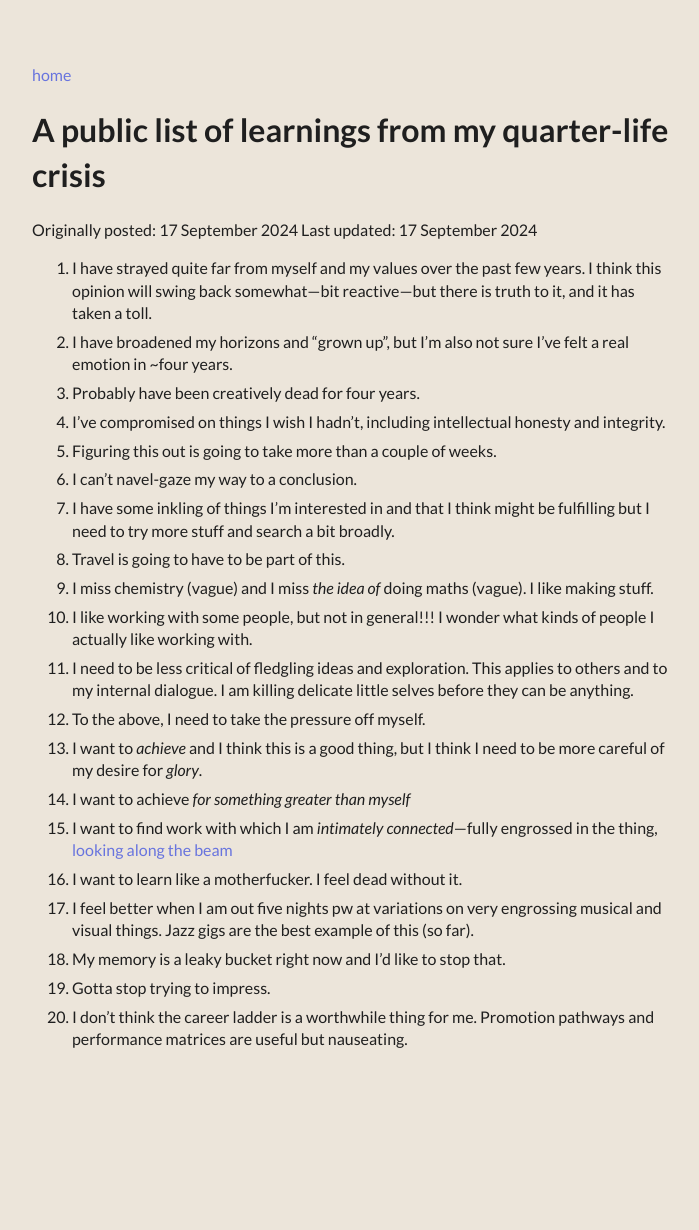
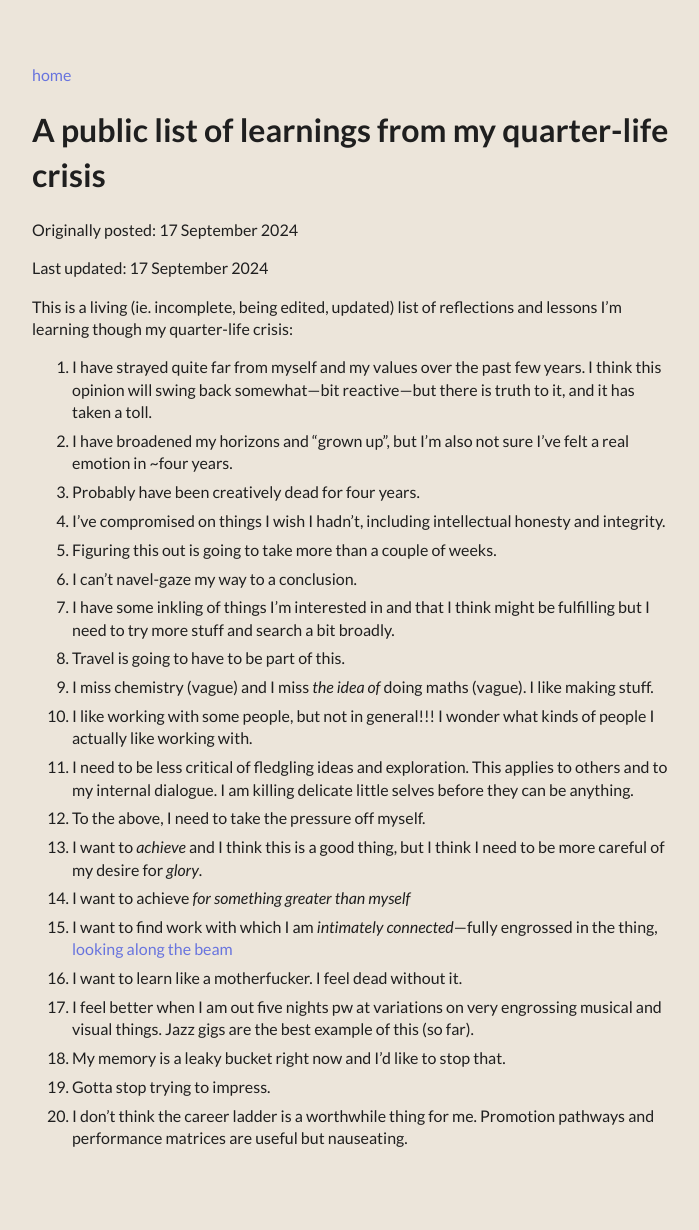
Before and after one commit to clarebirch/clarebirch.github.io, a Jekyll site: the page built from quarter-life-crisis.md, in a window 1280 px wide. Shown: the whole page, without its empty margins (288-987 px from the left). Built offline with Jekyll 4.4.1, drawn with Linux system fonts in a browser that asks for light colours; some web fonts are replaced; before the commit the page ends 1130 px from its top, so only the background shows below that.

Commit message:
msg updated formatting on qlc

```diff
--- a/quarter-life-crisis.md
+++ b/quarter-life-crisis.md
@@ -3,8 +3,10 @@ layout: page
 title: A public list of learnings from my quarter-life crisis
 ---
 Originally posted: 17 September 2024
+
 Last updated: 17 September 2024
 
+This is a living (ie. incomplete, being edited, updated) list of reflections and lessons I'm learning though my quarter-life crisis:
 1. I have strayed quite far from myself and my values over the past few years. I think this opinion will swing back somewhat---bit reactive---but there is truth to it, and it has taken a toll.
 2. I have broadened my horizons and "grown up", but I'm also not sure I've felt a real emotion in ~four years.
 3. Probably have been creatively dead for four years.
```
Also changed, not shown: .obsidian/workspace.json.
